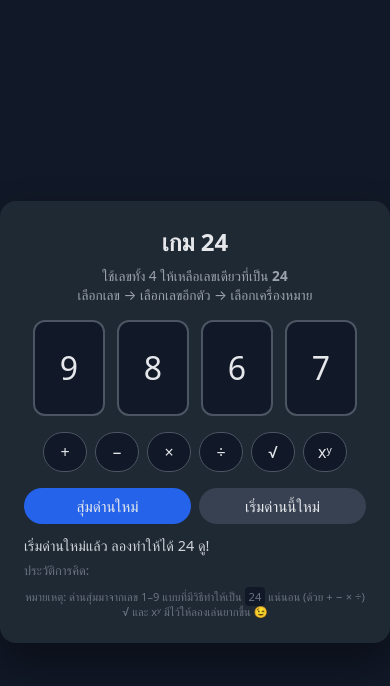
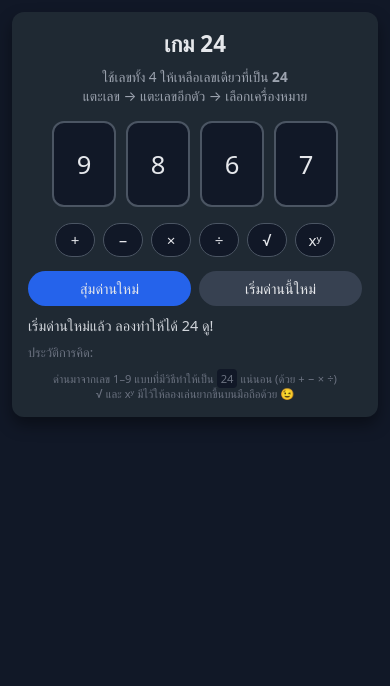
Before and after one commit to 20Nattapat05/Game, a plain HTML site: page 24game/index.html in a window 390 px wide. Drawn offline with Linux system fonts and the light colour scheme.

Commit message:
รองรับมือถือ

```diff
--- a/24game/index.html
+++ b/24game/index.html
@@ -3,7 +3,8 @@
 
 <head>
     <meta charset="UTF-8" />
-    <title>เกม 24 ด้วย HTML/CSS/JS</title>
+    <meta name="viewport" content="width=device-width, initial-scale=1, maximum-scale=1" />
+    <title>24 Game</title>
     <link rel="stylesheet" href="style.css" />
 </head>
 
@@ -12,7 +13,7 @@
         <h1>เกม 24</h1>
         <div class="subtitle">
             ใช้เลขทั้ง 4 ให้เหลือเลขเดียวที่เป็น <strong>24</strong><br />
-            เลือกเลข → เลือกเลขอีกตัว → เลือกเครื่องหมาย
+            แตะเลข → แตะเลขอีกตัว → เลือกเครื่องหมาย
         </div>
 
         <div class="numbers" id="numbers"></div>
@@ -36,8 +37,8 @@
         <div class="history" id="history"></div>
 
         <div class="footer-note">
-            หมายเหตุ: ด่านสุ่มมาจากเลข 1–9 แบบที่มีวิธีทำให้เป็น <code>24</code> แน่นอน (ด้วย + − × ÷)<br />
-            √ และ xʸ มีไว้ให้ลองเล่นยากขึ้น 😉
+            ด่านมาจากเลข 1–9 แบบที่มีวิธีทำให้เป็น <code>24</code> แน่นอน (ด้วย + − × ÷)<br />
+            √ และ xʸ มีไว้ให้ลองเล่นยากขึ้นบนมือถือด้วย 😉
         </div>
     </div>
 
--- a/24game/style.css
+++ b/24game/style.css
@@ -1,44 +1,72 @@
 * {
     box-sizing: border-box;
-    font-family: system-ui, -apple-system, BlinkMacSystemFont, "Segoe UI", sans-serif;
+    font-family: system-ui, -apple-system, BlinkMacSystemFont, "Segoe UI",
+        sans-serif;
 }
 
 body {
     margin: 0;
     min-height: 100vh;
     display: flex;
+    justify-content: center;
     align-items: center;
-    justify-content: center;
+    padding: 16px;
     background: #111827;
     color: #e5e7eb;
 }
 
 .game-container {
     background: #1f2933;
-    padding: 24px;
+    padding: 20px;
     border-radius: 16px;
-    box-shadow: 0 20px 40px rgba(0, 0, 0, 0.4);
+    box-shadow: 0 16px 32px rgba(0, 0, 0, 0.4);
+    width: 100%;
     max-width: 480px;
-    width: 100%;
+}
+
+/* บนจอเล็ก เน้นให้เต็มจอด้านบน และ scroll ได้ */
+@media (max-width: 480px) {
+    body {
+        align-items: flex-start;
+        padding: 12px;
+    }
+
+    .game-container {
+        border-radius: 12px;
+        padding: 16px;
+        box-shadow: 0 8px 16px rgba(0, 0, 0, 0.4);
+    }
 }
 
 h1 {
     margin: 0 0 8px;
-    font-size: 1.5rem;
+    font-size: 1.6rem;
     text-align: center;
 }
 
 .subtitle {
     text-align: center;
-    font-size: 0.85rem;
+    font-size: 0.9rem;
     color: #9ca3af;
     margin-bottom: 16px;
 }
 
+@media (max-width: 480px) {
+    h1 {
+        font-size: 1.4rem;
+    }
+
+    .subtitle {
+        font-size: 0.85rem;
+    }
+}
+
+/* การ์ดตัวเลข */
+
 .numbers {
     display: flex;
     justify-content: center;
-    gap: 12px;
+    gap: 10px;
     margin-bottom: 16px;
     flex-wrap: wrap;
 }
@@ -54,8 +82,19 @@ h1 {
     justify-content: center;
     font-size: 2rem;
     cursor: pointer;
-    transition: transform 0.1s, box-shadow 0.1s, border-color 0.1s, background 0.1s;
+    transition: transform 0.1s, box-shadow 0.1s, border-color 0.1s,
+        background 0.1s;
     user-select: none;
+}
+
+/* ปรับการ์ดให้เล็กลงหน่อยบนมือถือ */
+
+@media (max-width: 400px) {
+    .card {
+        width: 64px;
+        height: 86px;
+        font-size: 1.6rem;
+    }
 }
 
 .card:hover {
@@ -69,17 +108,14 @@ h1 {
     box-shadow: 0 0 0 2px rgba(251, 191, 36, 0.4);
 }
 
-.card.used {
-    opacity: 0.2;
-    cursor: default;
-}
+/* ปุ่มเครื่องหมาย */
 
 .ops {
     display: flex;
     flex-wrap: wrap;
     gap: 8px;
     justify-content: center;
-    margin-bottom: 16px;
+    margin-bottom: 14px;
 }
 
 button.op {
@@ -92,7 +128,16 @@ button.op {
     font-size: 1rem;
     min-width: 44px;
     text-align: center;
-    transition: background 0.1s, transform 0.1s, box-shadow 0.1s, border-color 0.1s;
+    transition: background 0.1s, transform 0.1s, box-shadow 0.1s,
+        border-color 0.1s;
+}
+
+@media (max-width: 480px) {
+    button.op {
+        padding: 6px 10px;
+        font-size: 0.95rem;
+        min-width: 40px;
+    }
 }
 
 button.op:hover {
@@ -106,11 +151,14 @@ button.op.selected {
     border-color: #facc15;
 }
 
+/* ปุ่มควบคุม */
+
 .actions {
     display: flex;
     justify-content: space-between;
     gap: 8px;
-    margin-bottom: 12px;
+    margin-bottom: 10px;
+    flex-wrap: wrap;
 }
 
 button.control {
@@ -130,28 +178,29 @@ button.control.secondary {
     background: #374151;
 }
 
+@media (max-width: 480px) {
+    button.control {
+        padding: 8px 10px;
+        font-size: 0.9rem;
+    }
+}
+
 button.control:hover {
     transform: translateY(-1px);
     box-shadow: 0 6px 12px rgba(15, 23, 42, 0.6);
 }
 
+/* ข้อความและประวัติ */
+
 .status {
     font-size: 0.9rem;
     color: #d1d5db;
-    min-height: 1.5em;
+    min-height: 1.6em;
     margin-bottom: 4px;
 }
 
 .status strong {
     color: #facc15;
-}
-
-.history {
-    font-size: 0.8rem;
-    color: #9ca3af;
-    max-height: 80px;
-    overflow-y: auto;
-    padding-right: 4px;
 }
 
 .history-title {
@@ -160,6 +209,17 @@ button.control:hover {
     margin-bottom: 2px;
     color: #6b7280;
 }
+
+.history {
+    font-size: 0.8rem;
+    color: #9ca3af;
+    max-height: 90px;
+    overflow-y: auto;
+    padding-right: 4px;
+    border-radius: 4px;
+}
+
+/* note ข้างล่าง */
 
 .footer-note {
     margin-top: 8px;
```
Also changed, not shown: 24game/script.js (+45 -20 lines).
